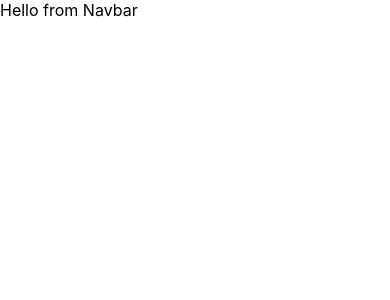
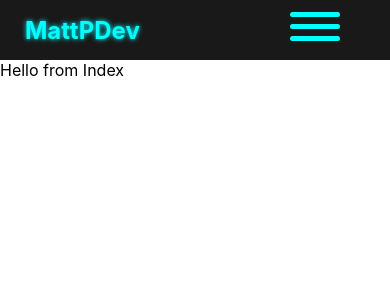
Before and after one commit to MatthewPalmer9/mattpdev, a React (Create React App) app: page / in a window 390 px wide. Shown: the top 300 px of the page. Built offline with nearby package versions, Linux system fonts and the light colour scheme.

Commit message:
added a styled brand/navbar with a (currently) non-functional hamburger menu.

```diff
--- a/package.json
+++ b/package.json
@@ -10,6 +10,7 @@
     "react-dom": "^17.0.1",
     "react-router-dom": "^5.2.0",
     "react-scripts": "4.0.1",
+    "styled-components": "^5.2.1",
     "web-vitals": "^0.2.4"
   },
   "scripts": {
--- a/src/App.js
+++ b/src/App.js
@@ -1,12 +1,19 @@
 import React, { Component } from 'react';
+import { BrowserRouter as Router, Route, Switch } from 'react-router-dom';
 import Navbar from './components/Navbar.jsx';
+import Index from './components/Index.jsx';
 
 export default class App extends Component {
   render() {
     return (
-      <div className="app-container">
-        <Navbar/>
-      </div>
+      <>
+        <Router>
+          <Navbar />
+            <Switch>
+              <Route exact path="/" component={Index} />
+            </Switch>
+        </Router>
+      </>
     )
   }
 }
--- /dev/null
+++ b/src/components/Index.jsx
@@ -0,0 +1,11 @@
+import React, { PureComponent } from 'react'
+
+export default class Index extends PureComponent {
+    render() {
+        return (
+            <div>
+                Hello from Index
+            </div>
+        )
+    }
+}
--- a/src/components/Navbar.jsx
+++ b/src/components/Navbar.jsx
@@ -1,11 +1,49 @@
-import React, { PureComponent } from 'react'
+import React, { PureComponent } from 'react';
+import styled from 'styled-components';
+
+const Nav = styled.div`
+    display: flex;
+    position: relative;
+    background-color: rgba(0, 0, 0, 0.9);
+    height: 60px;
+`;
+
+const Brand = styled.span`
+    display: flex;
+    height: 100%;
+    width: 100%;
+    font-size: 24px;
+    font-weight: bold;
+    margin: 0 50px 0 0;
+    justify-content: center;
+    align-items: center;
+    color: aqua;
+
+    text-shadow: 0 0 5px aqua;
+`;
 
 export default class Navbar extends PureComponent {
     render() {
         return (
-            <div className="navbar">
-                Hello from Navbar
-            </div>
+            <>
+                <Nav>
+                    <div className="navbar">
+                        <Brand>
+                            <div className="brand">
+                                    <span>MattPDev</span>
+                            </div>
+                        </Brand>
+
+                        <div className="menu">
+                                <div className="one"></div>
+                                <div className="two"></div>
+                                <div className="three"></div>
+                        </div>
+                    </div>
+
+
+                </Nav>
+            </>
         )
     }
 }
--- a/src/index.css
+++ b/src/index.css
@@ -6,3 +6,25 @@ body {
   -webkit-font-smoothing: antialiased;
   -moz-osx-font-smoothing: grayscale;
 }
+
+.menu {
+  display: flex;
+  height: 100%;
+  flex-direction: column;
+  justify-content: center;
+  align-items: center;
+  position: absolute;
+  top: 0px;
+  right: 50px;
+}
+
+.menu:hover{
+  cursor: pointer;
+}
+      .one, .two, .three {
+        width: 50px;
+        height: 5px;
+        margin-bottom: 7px;
+        background-color: aqua;
+        border-radius: 20px;
+      }
```
Also changed, not shown: 2 other files (tests, documents, lock files or other folders).
